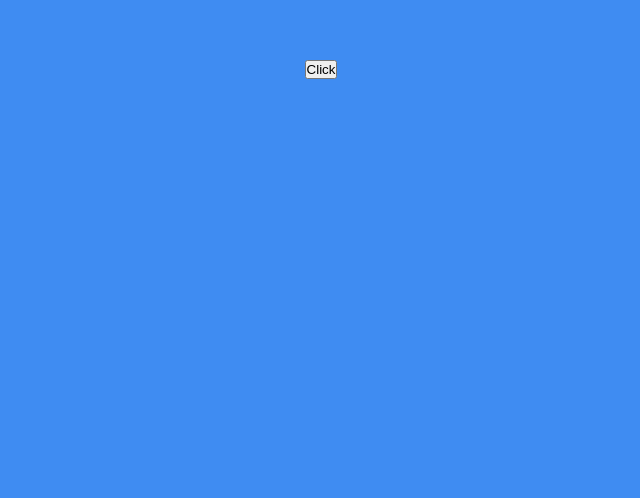
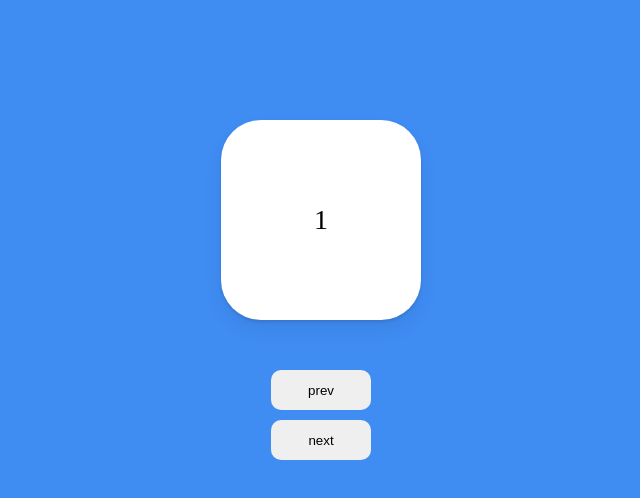
Before and after one commit to phk9436/reactMasterClass, a React (Create React App) app: page / in a window 1280 px wide. Shown: the part 180-678 px from the top of the page, without its empty margins (319-959 px from the left). Built offline with nearby package versions, Linux system fonts and the light colour scheme.

Commit message:
[Feat] framer-motion 실습 5, slider & custom & exitBeforeEnter

```diff
--- a/src/pages/Home.tsx
+++ b/src/pages/Home.tsx
@@ -3,45 +3,68 @@ import styled from "styled-components";
 import { useRef, useEffect, useState } from "react";
 
 const boxVariants = {
-  initial: {
+  initial: (custom: boolean) => {
+    return {
       opacity: 0,
       scale: 0,
+      x: custom ? -100 : 100,
+    };
   },
   visible: {
     opacity: 1,
     scale: 1,
-    rotate: 360,
+    x: 0,
     transition: {
-      type: "spring",
-      duration: 1,
-      bounce: 0.5
-    }
+      duration: 0.5,
     },
-  hiding: {
+  },
+  hiding: (custom: boolean) => {
+    return {
       opacity: 0,
       scale: 0,
-    y: 10,
+      x: custom ? 100 : -100,
+      transition: {
+        duration: 0.3
+      }
+    };
   },
 };
 
 function Home() {
-  const [isShow, setIsShow] = useState(false);
-  const changeBox = () => {
-    setIsShow((state) => !state);
+  const SlideArr = [1, 2, 3, 4, 5, 6, 7, 8, 9, 10];
+  const [visible, setVisible] = useState(0);
+  const [back, setBack] = useState(false);
+  const showNextSlide = () => {
+    setBack(false);
+    setVisible((state) => (state === 9 ? 0 : state + 1));
   };
+
+  const showPrevSlide = () => {
+    setBack(true);
+    setVisible((state) => (state === 0 ? 9 : state - 1));
+  };
+
   return (
     <Wrapper>
-      <button onClick={changeBox}>Click</button>
-      <AnimatePresence>
-        {isShow && (
+      <AnimatePresence exitBeforeEnter custom={back}>
+        {SlideArr.map(
+          (e, i) =>
+            i === visible && (
               <Box
+                key={e}
                 variants={boxVariants}
                 initial="initial"
                 animate="visible"
                 exit="hiding"
-          />
+                custom={back}
+              >
+                {e}
+              </Box>
+            )
         )}
       </AnimatePresence>
+      <button onClick={showNextSlide}>next</button>
+      <button onClick={showPrevSlide}>prev</button>
     </Wrapper>
   );
 }
@@ -52,21 +75,21 @@ const Wrapper = styled(motion.div)`
   height: 100vh;
   width: 100vw;
   display: flex;
-  padding-top: 30vh;
-  justify-content: flex-start;
-  align-items: center;
-  flex-direction: column;
-`;
-
-const BoxContainer = styled.div`
-  width: 400px;
-  height: 400px;
-  background-color: rgba(255, 255, 255, 0.2);
-  border-radius: 40px;
-  display: flex;
   justify-content: center;
   align-items: center;
-  overflow: hidden;
+  position: relative;
+  button {
+    width: 100px;
+    height: 40px;
+    border-radius: 10px;
+    border: none;
+    outline: none;
+    position: absolute;
+    bottom: 20%;
+    &:nth-of-type(2) {
+      bottom: calc(20% + 50px);
+    }
+  }
 `;
 
 const Box = styled(motion.div)`
@@ -75,4 +98,9 @@ const Box = styled(motion.div)`
   background-color: #fff;
   border-radius: 40px;
   box-shadow: 0 2px 3px rgba(0, 0, 0, 0.1), 0 10px 20px rgba(0, 0, 0, 0.06);
+  display: flex;
+  justify-content: center;
+  align-items: center;
+  font-size: 28px;
+  position: absolute;
 `;
```
Lines whose indentation alone changed are shown as unchanged.
